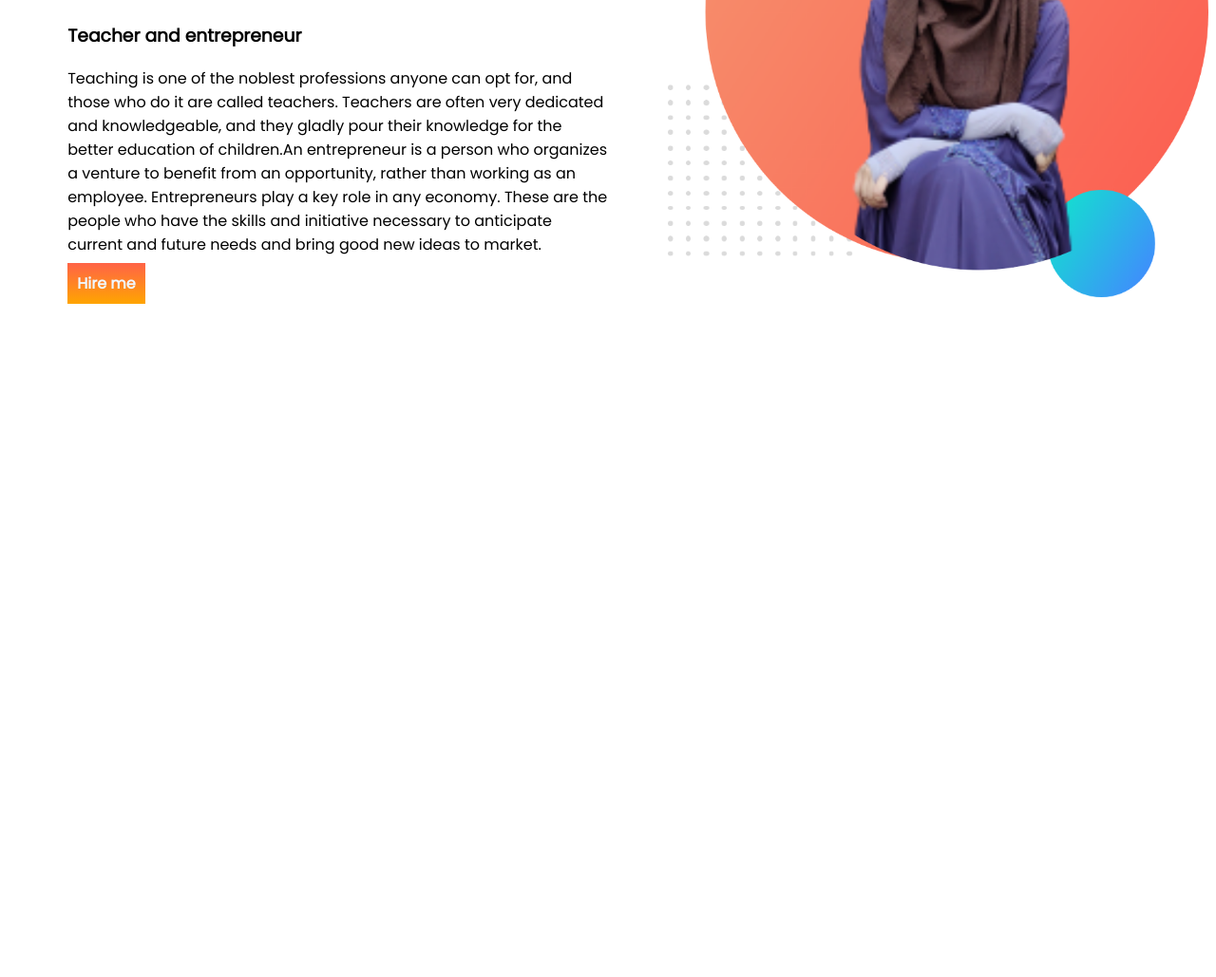
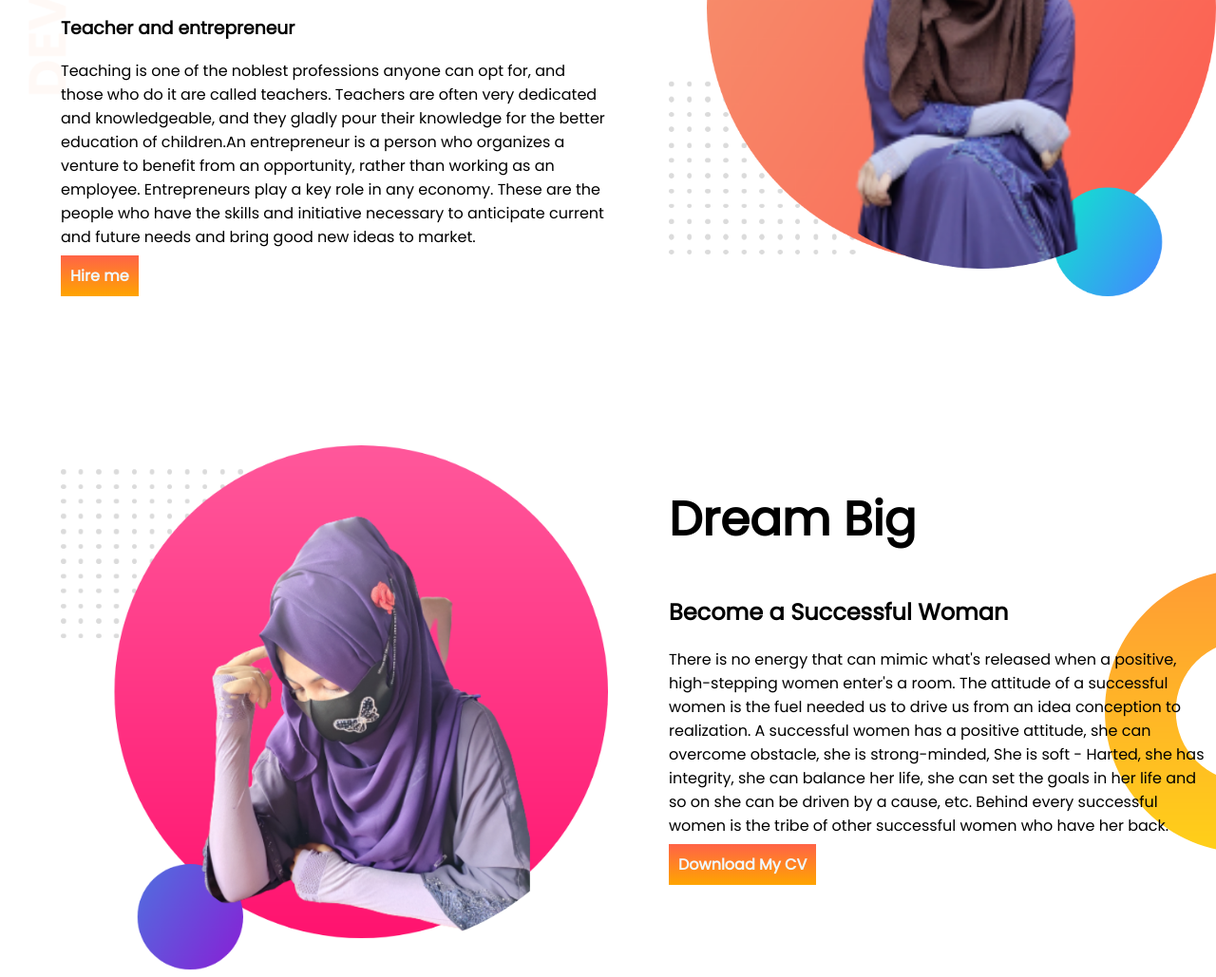
Before and after one commit to swapnorupayan/developer-portpolio, a plain HTML site: page index.html in a window 1280 px wide. Shown: the part 260-1289 px from the top of the page at 95% size. Before the commit the page ends 800 px from the top, so only its background shows below. Drawn offline with Linux system fonts and the light colour scheme.

Commit message:
dream big added

```diff
--- a/index.html
+++ b/index.html
@@ -13,7 +13,7 @@
 </head>
 
 <body>
-    <section>
+    <section class="top-banner">
         <div class="half-width">
             <h1>Welcome to</h1>
             <h1> <span class="orange-color">Sharmin Akther</span> World </h1>
@@ -30,6 +30,26 @@
             <img src="my-bg (1).png" alt="">
         </div>
     </section>
+    <section class="dream-big">
+        <div class="half-width">
+            <img src="my-bg2 (1).png" alt="">
+        </div>
+        <div class="half-width">
+            <h1>Dream Big</h1>
+            <h2>Become a Successful Woman</h2>
+            <p>There is no energy that can mimic what's released when a positive, high-stepping women enter's a room.
+                The attitude of a successful women is the fuel needed us to drive us from an idea conception to
+                realization.
+
+                A successful women has a positive attitude, she can overcome obstacle, she is strong-minded, She is soft
+                - Harted, she has integrity, she can balance her life, she can set the goals in her life and so on she
+                can be driven by a cause, etc. Behind every successful women is the tribe of other successful women who
+                have her back.</p>
+            <a class="link-button" target="-blank"
+                href="https://drive.google.com/file/d/1wLsgZXZaM-6to75BY4v1e4AzG-H3CWvN/view?usp=sharing"> Download My
+                CV</a>
+        </div>
+    </section>
 </body>
 
 </html>
--- a/style.css
+++ b/style.css
@@ -1,5 +1,6 @@
 body{
     font-family: 'Poppins', sans-serif;
+    margin: 0;
 }
 h1{
     font-size: 50px;
@@ -24,3 +25,13 @@ section{
     color: aliceblue;
     font-weight: 700;
 }
+.top-banner{
+    background-image: url(top-banner.png);
+    background-repeat: no-repeat;
+}
+.dream-big{
+    margin-top: 150px;
+    background-image: url(dream-bg.png);
+    background-repeat: no-repeat;
+    background-position: right;
+}
```
Also changed, not shown: Screenshot_1.png (added).
